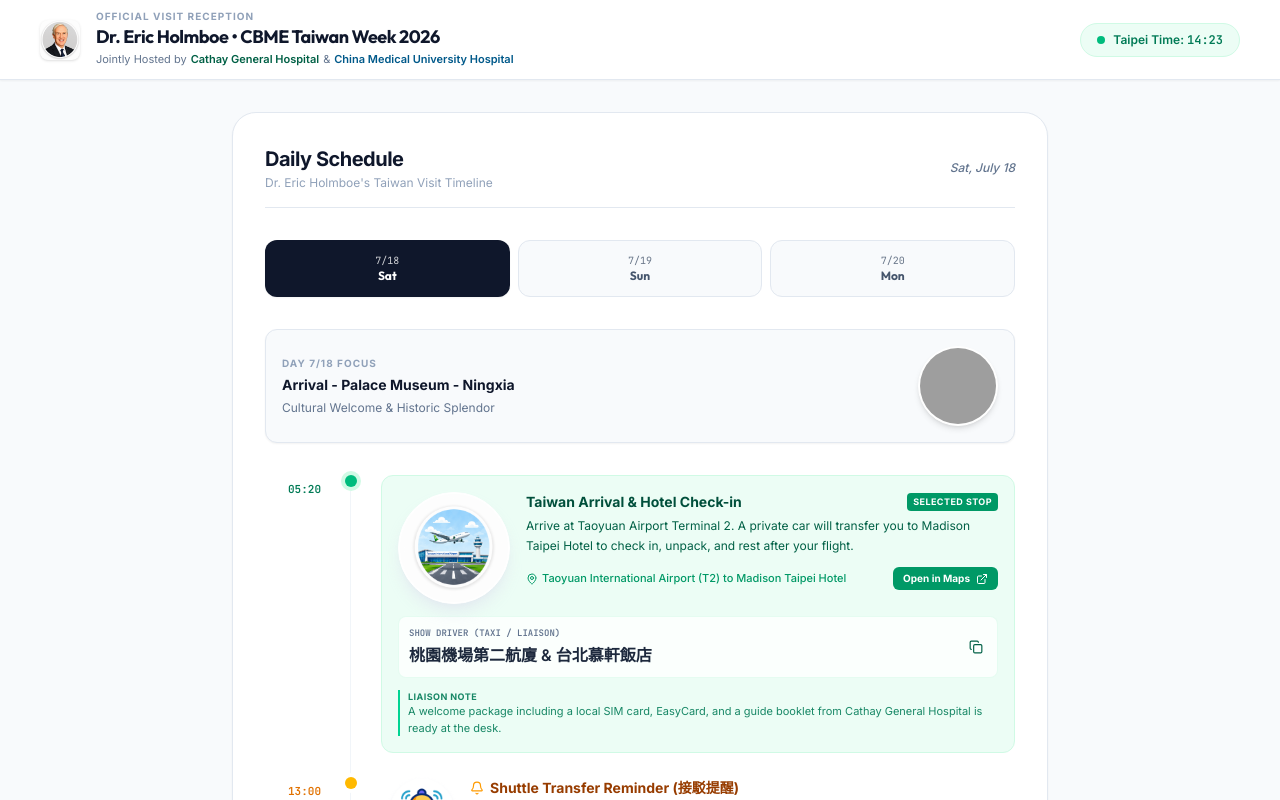
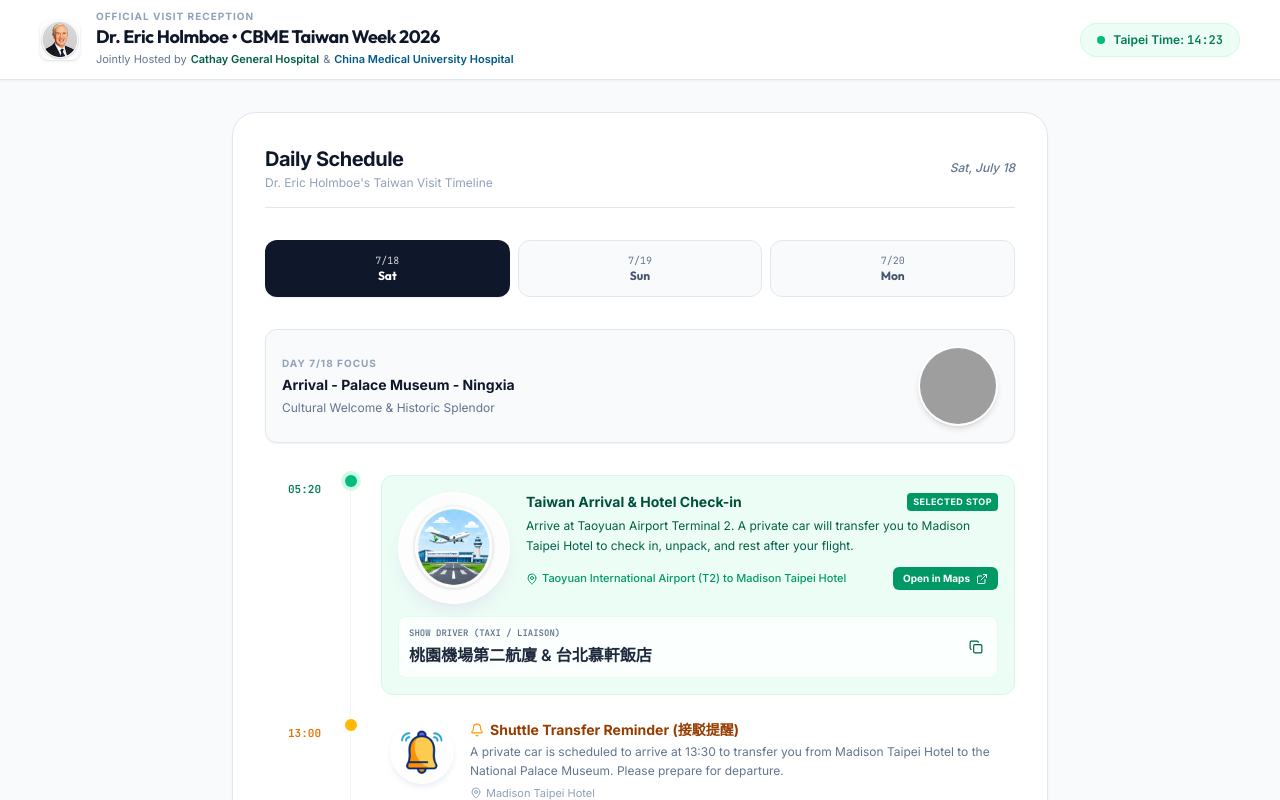
Before and after one commit to bybarian/Eric2026, a React (Vite) app: page / in a window 1280 px wide. Shown: the top 800 px of the page. Built offline with nearby package versions, Linux system fonts and the light colour scheme; grey boxes are pictures that could not be loaded.

Commit message:
Clean Entry: Removed the welcome package details (SIM card, EasyCard, and guide booklet notes) from the Taiwan Arrival & Hotel Check-in activity on July 18th. Successful Build: Verified the application's integrity via linting and full compilation.

```diff
--- a/src/data.ts
+++ b/src/data.ts
@@ -28,7 +28,6 @@ export const ITINERARY_DATA: DayItinerary[] = [
         chineseName: "桃園機場第二航廈 & 台北慕軒飯店",
         description: "Arrive at Taoyuan Airport Terminal 2. A private car will transfer you to Madison Taipei Hotel to check in, unpack, and rest after your flight.",
         icon: "plane",
-        notes: "A welcome package including a local SIM card, EasyCard, and a guide booklet from Cathay General Hospital is ready at the desk.",
         coords: { x: 35, y: 18 }
       },
       {
```
